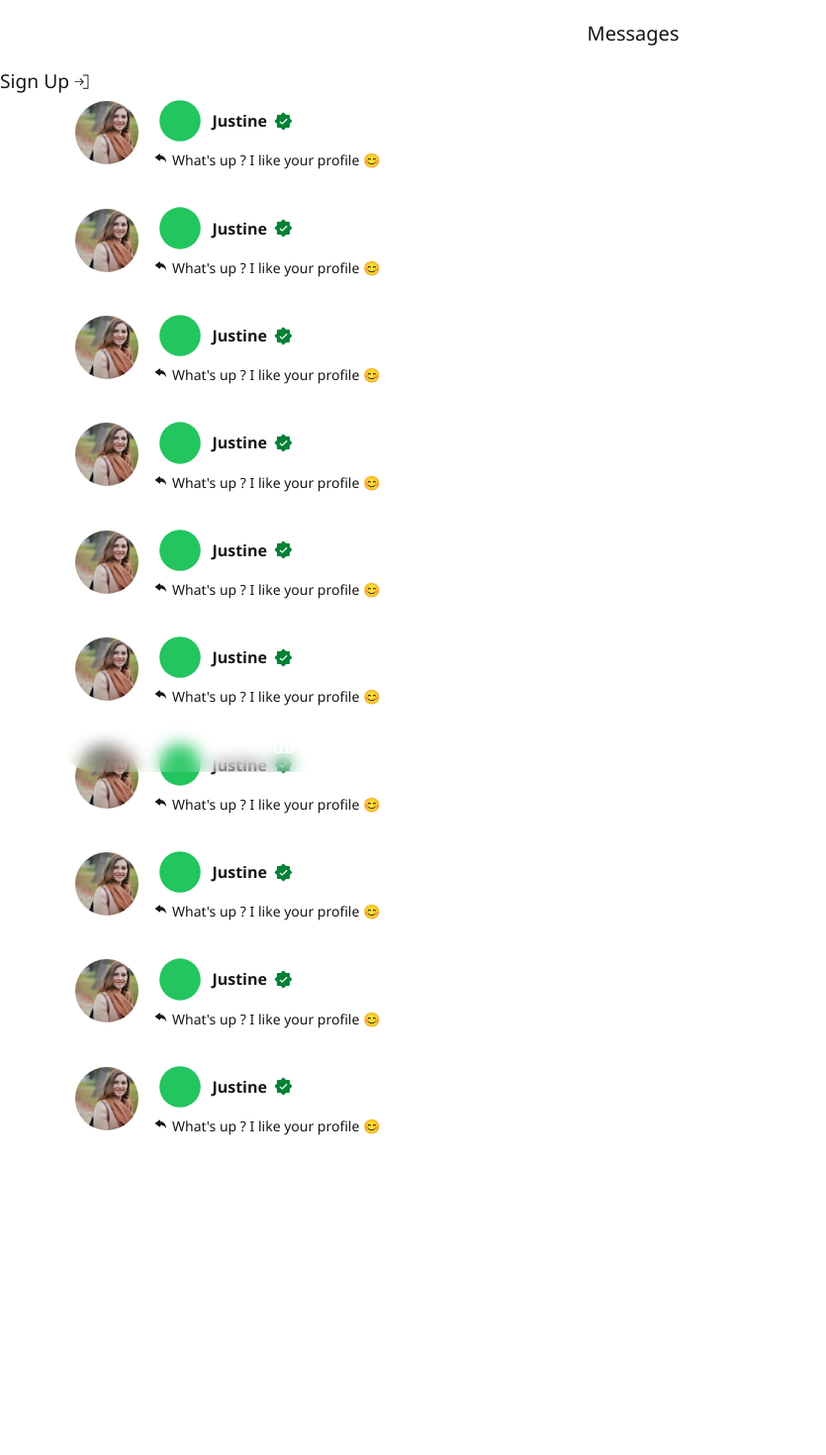
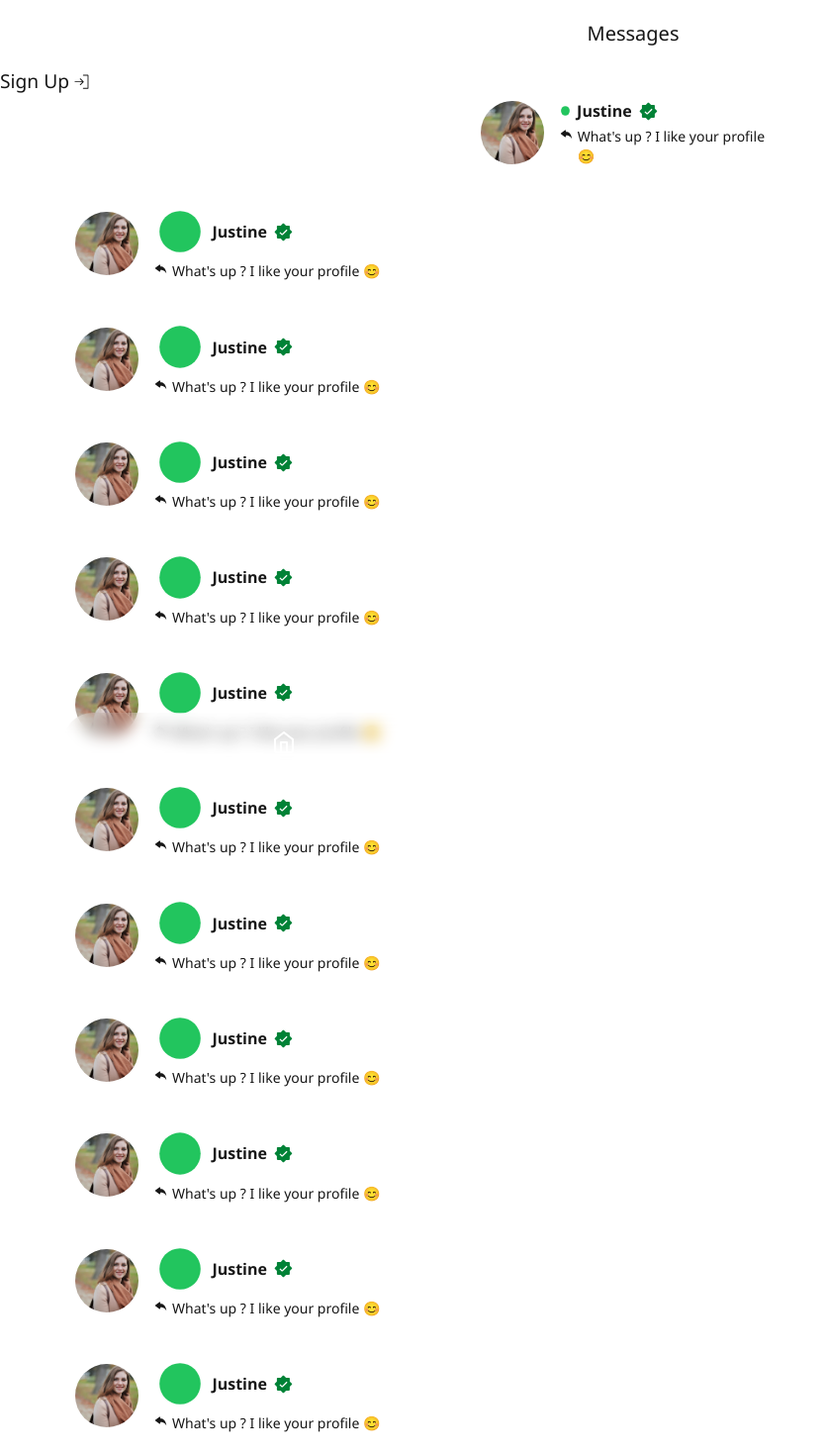
Before and after one commit to kevincalixte/wivy-nextjs, a Next.js app: page /messages in a window 1280 px wide. Shown: the top 1470 px of the page at 99% size, without its empty margins (0-835 px from the left). Before the commit the page ends 1252 px from the top, so only its background shows below. Built offline with nearby package versions, Linux system fonts and the light colour scheme.

Commit message:
chat: created

```diff
--- /dev/null
+++ b/src/app/chat/page.tsx
@@ -0,0 +1,14 @@
+import React from 'react'
+import NavbarBottom from '../components/NavbarBottom/NavbarBottom'
+import ChatMessage from '../components/ChatMessage/ChatMessage'
+
+function chat() {
+  return (
+    <div>
+      <ChatMessage></ChatMessage>
+      <NavbarBottom></NavbarBottom>
+    </div>
+  )
+}
+
+export default chat
--- /dev/null
+++ b/src/app/components/ChatMessage/ChatMessage.tsx
@@ -0,0 +1,10 @@
+import React from 'react'
+
+function ChatMessage() {
+    // A faire : nav profil  + area message + message left right + navbottom + photos/fichier type send
+    return (
+        <div>ChatMessage</div>
+    )
+}
+
+export default ChatMessage
--- a/src/app/components/Feedback/Feedback.tsx
+++ b/src/app/components/Feedback/Feedback.tsx
@@ -16,7 +16,7 @@ type Feedback = {
 function FeedbackCard({ feedback }: { feedback: Feedback }) {
     return (
         <div className='relative flex justify-center'>
-            <article className='absolute flex flex-col items-center w-3/4 gap-1 p-5 rounded-xs bg-gray-300 text-black hover:bg-white hover:cursor-pointer'>
+            <article className='absolute flex flex-col items-center w-[80%] gap-1 p-5 rounded-xs bg-gray-300 text-black hover:bg-white hover:cursor-pointer'>
                 <h3>{feedback.name}</h3>
                 <p className='text-xs text-black-300'>About : {feedback.subject}</p>
                 <p>{feedback.message}</p>
--- a/src/app/components/NavbarBottom/NavbarBottom.tsx
+++ b/src/app/components/NavbarBottom/NavbarBottom.tsx
@@ -25,8 +25,8 @@ function NavbarBottom({ onProfile }: { onProfile?: boolean }) {
             <li><Link href={"/account"} className="flex items-center gap-1">< FiUser /></Link></li>
           </ul>
         </nav>
+      }
 
-      }
     </div>
   )
 }
--- a/src/app/components/Pricing/Pricing.tsx
+++ b/src/app/components/Pricing/Pricing.tsx
@@ -6,8 +6,8 @@ function Pricing() {
         <section className='min-h-screen flex flex-col justify-evenly items-center max-w-2xl'>
             <h2 className='text-[1.5rem] font-thin'>Unlock More Features</h2>
 
-            <div className='flex flex-wrap justify-center gap-5 [&_li]:flex [&_li]:items-center [&_li]:gap-1.5 [&_li]:mb-2'>
-                <article className="flex flex-col gap-5 p-10 rounded-xs bg-white/5 border border-white/5">
+            <div className='flex flex-wrap justify-center gap-5 [&_li]:flex [&_li]:items-center [&_li]:gap-1.5 [&_li]:mb-2 [&_article]:w-[80%] [&_article]:px-10 [&_article]:py-5 '>
+                <article className="flex flex-col gap-5 rounded-xs bg-white/5 border border-white/5">
                     <h3 className='text-[1.2rem]'>Free</h3>
                     <ul>
                         <li>
@@ -29,7 +29,7 @@ function Pricing() {
                         </li>
                     </ul>
                 </article>
-                <article className="flex flex-col gap-5 p-10 rounded-xs bg-white/5 border border-white/5">
+                <article className="flex flex-col gap-5 rounded-xs bg-white/5 border border-white/5">
                     <h3 className='text-[1.2rem]'>Premium</h3>
                     <ul>
                         <li>
--- a/src/app/components/UserMessage/UserMessage.tsx
+++ b/src/app/components/UserMessage/UserMessage.tsx
@@ -1,12 +1,28 @@
 'use client'
+import Link from "next/link";
+
 import { BsFillReplyFill } from "react-icons/bs";
 import { VscVerifiedFilled } from "react-icons/vsc";
 function UserMessage() {
 
     return (
         <div className='flex flex-col items-center w-full pt-20 mb-22'>
-            <div className='flex items-center w-[90%] px-3 gap-1 bg-white/10 p-3 m-1 rounded-2xl'>
-
+            <Link href={'/chat'}>
+                <article className='flex items-center w-[95%] m-2 p-3 gap-1 rounded-2xl bg-white/10'>
+                    <div className="shrink-0 w-16 h-16 rounded-full overflow-hidden"><img className="w-full h-full object-cover" src="/img/home/album-meet/meet2.jpg" alt="" /></div>
+                    <div className='flex flex-col w-full gap-1 pl-3'>
+                        <div className='flex items-center h-[40%] gap-1.5'>
+                            <img className='w-[5%]' src="/img/user/user-connected.svg" alt="" />
+                            <span className='flex items-center font-semibold'>Justine</span>
+                            <span className='text-[1.3rem]'><VscVerifiedFilled className='text-green-700'></VscVerifiedFilled></span>
+                        </div>
+                        <div className='flex items-center h-[60%]'>
+                            <span className='flex gap-1 text-sm'><BsFillReplyFill></BsFillReplyFill>What's up ? I like your profile 😊</span>
+                        </div>
+                    </div>
+                </article>
+            </Link>
+            <article className='flex items-center w-[90%] m-2 p-3 gap-1 rounded-2xl bg-white/10'>
                 <div className="shrink-0 w-16 h-16 rounded-full overflow-hidden"><img className="w-full h-full object-cover" src="/img/home/album-meet/meet2.jpg" alt="" /></div>
                 <div className='flex flex-col w-full gap-1 pl-3'>
                     <div className='flex items-center h-[40%] gap-1.5'>
@@ -18,9 +34,8 @@ function UserMessage() {
                         <span className='flex gap-1 text-sm'><BsFillReplyFill></BsFillReplyFill>What's up ? I like your profile 😊</span>
                     </div>
                 </div>
-            </div>
-            <div className='flex items-center w-[90%] px-3 gap-1 bg-white/10 p-3 m-1 rounded-2xl'>
-
+            </article>
+            <article className='flex items-center w-[90%] m-2 p-3 gap-1 rounded-2xl bg-white/10'>
                 <div className="shrink-0 w-16 h-16 rounded-full overflow-hidden"><img className="w-full h-full object-cover" src="/img/home/album-meet/meet2.jpg" alt="" /></div>
                 <div className='flex flex-col w-full gap-1 pl-3'>
                     <div className='flex items-center h-[40%] gap-1.5'>
@@ -32,9 +47,8 @@ function UserMessage() {
                         <span className='flex gap-1 text-sm'><BsFillReplyFill></BsFillReplyFill>What's up ? I like your profile 😊</span>
                     </div>
                 </div>
-            </div>
-            <div className='flex items-center w-[90%] px-3 gap-1 bg-white/10 p-3 m-1 rounded-2xl'>
-
+            </article>
+            <article className='flex items-center w-[90%] m-2 p-3 gap-1 rounded-2xl bg-white/10'>
                 <div className="shrink-0 w-16 h-16 rounded-full overflow-hidden"><img className="w-full h-full object-cover" src="/img/home/album-meet/meet2.jpg" alt="" /></div>
                 <div className='flex flex-col w-full gap-1 pl-3'>
                     <div className='flex items-center h-[40%] gap-1.5'>
@@ -46,9 +60,8 @@ function UserMessage() {
                         <span className='flex gap-1 text-sm'><BsFillReplyFill></BsFillReplyFill>What's up ? I like your profile 😊</span>
                     </div>
                 </div>
-            </div>
-            <div className='flex items-center w-[90%] px-3 gap-1 bg-white/10 p-3 m-1 rounded-2xl'>
-
+            </article>
+            <article className='flex items-center w-[90%] m-2 p-3 gap-1 rounded-2xl bg-white/10'>
                 <div className="shrink-0 w-16 h-16 rounded-full overflow-hidden"><img className="w-full h-full object-cover" src="/img/home/album-meet/meet2.jpg" alt="" /></div>
                 <div className='flex flex-col w-full gap-1 pl-3'>
                     <div className='flex items-center h-[40%] gap-1.5'>
@@ -60,9 +73,8 @@ function UserMessage() {
                         <span className='flex gap-1 text-sm'><BsFillReplyFill></BsFillReplyFill>What's up ? I like your profile 😊</span>
                     </div>
                 </div>
-            </div>
-            <div className='flex items-center w-[90%] px-3 gap-1 bg-white/10 p-3 m-1 rounded-2xl'>
-
+            </article>
+            <article className='flex items-center w-[90%] m-2 p-3 gap-1 rounded-2xl bg-white/10'>
                 <div className="shrink-0 w-16 h-16 rounded-full overflow-hidden"><img className="w-full h-full object-cover" src="/img/home/album-meet/meet2.jpg" alt="" /></div>
                 <div className='flex flex-col w-full gap-1 pl-3'>
                     <div className='flex items-center h-[40%] gap-1.5'>
@@ -74,9 +86,8 @@ function UserMessage() {
                         <span className='flex gap-1 text-sm'><BsFillReplyFill></BsFillReplyFill>What's up ? I like your profile 😊</span>
                     </div>
                 </div>
-            </div>
-            <div className='flex items-center w-[90%] px-3 gap-1 bg-white/10 p-3 m-1 rounded-2xl'>
-
+            </article>
+            <article className='flex items-center w-[90%] m-2 p-3 gap-1 rounded-2xl bg-white/10'>
                 <div className="shrink-0 w-16 h-16 rounded-full overflow-hidden"><img className="w-full h-full object-cover" src="/img/home/album-meet/meet2.jpg" alt="" /></div>
                 <div className='flex flex-col w-full gap-1 pl-3'>
                     <div className='flex items-center h-[40%] gap-1.5'>
@@ -88,9 +99,8 @@ function UserMessage() {
                         <span className='flex gap-1 text-sm'><BsFillReplyFill></BsFillReplyFill>What's up ? I like your profile 😊</span>
                     </div>
                 </div>
-            </div>
-            <div className='flex items-center w-[90%] px-3 gap-1 bg-white/10 p-3 m-1 rounded-2xl'>
-
+            </article>
+            <article className='flex items-center w-[90%] m-2 p-3 gap-1 rounded-2xl bg-white/10'>
                 <div className="shrink-0 w-16 h-16 rounded-full overflow-hidden"><img className="w-full h-full object-cover" src="/img/home/album-meet/meet2.jpg" alt="" /></div>
                 <div className='flex flex-col w-full gap-1 pl-3'>
                     <div className='flex items-center h-[40%] gap-1.5'>
@@ -102,9 +112,8 @@ function UserMessage() {
                         <span className='flex gap-1 text-sm'><BsFillReplyFill></BsFillReplyFill>What's up ? I like your profile 😊</span>
                     </div>
                 </div>
-            </div>
-            <div className='flex items-center w-[90%] px-3 gap-1 bg-white/10 p-3 m-1 rounded-2xl'>
-
+            </article>
+            <article className='flex items-center w-[90%] m-2 p-3 gap-1 rounded-2xl bg-white/10'>
                 <div className="shrink-0 w-16 h-16 rounded-full overflow-hidden"><img className="w-full h-full object-cover" src="/img/home/album-meet/meet2.jpg" alt="" /></div>
                 <div className='flex flex-col w-full gap-1 pl-3'>
                     <div className='flex items-center h-[40%] gap-1.5'>
@@ -116,9 +125,8 @@ function UserMessage() {
                         <span className='flex gap-1 text-sm'><BsFillReplyFill></BsFillReplyFill>What's up ? I like your profile 😊</span>
                     </div>
                 </div>
-            </div>
-            <div className='flex items-center w-[90%] px-3 gap-1 bg-white/10 p-3 m-1 rounded-2xl'>
-
+            </article>
+            <article className='flex items-center w-[90%] m-2 p-3 gap-1 rounded-2xl bg-white/10'>
                 <div className="shrink-0 w-16 h-16 rounded-full overflow-hidden"><img className="w-full h-full object-cover" src="/img/home/album-meet/meet2.jpg" alt="" /></div>
                 <div className='flex flex-col w-full gap-1 pl-3'>
                     <div className='flex items-center h-[40%] gap-1.5'>
@@ -130,9 +138,8 @@ function UserMessage() {
                         <span className='flex gap-1 text-sm'><BsFillReplyFill></BsFillReplyFill>What's up ? I like your profile 😊</span>
                     </div>
                 </div>
-            </div>
-            <div className='flex items-center w-[90%] px-3 gap-1 bg-white/10 p-3 m-1 rounded-2xl'>
-
+            </article>
+            <article className='flex items-center w-[90%] m-2 p-3 gap-1 rounded-2xl bg-white/10'>
                 <div className="shrink-0 w-16 h-16 rounded-full overflow-hidden"><img className="w-full h-full object-cover" src="/img/home/album-meet/meet2.jpg" alt="" /></div>
                 <div className='flex flex-col w-full gap-1 pl-3'>
                     <div className='flex items-center h-[40%] gap-1.5'>
@@ -144,9 +151,20 @@ function UserMessage() {
                         <span className='flex gap-1 text-sm'><BsFillReplyFill></BsFillReplyFill>What's up ? I like your profile 😊</span>
                     </div>
                 </div>
-            </div>
-
-
+            </article>
+            <article className='flex items-center w-[90%] m-2 p-3 gap-1 rounded-2xl bg-white/10'>
+                <div className="shrink-0 w-16 h-16 rounded-full overflow-hidden"><img className="w-full h-full object-cover" src="/img/home/album-meet/meet2.jpg" alt="" /></div>
+                <div className='flex flex-col w-full gap-1 pl-3'>
+                    <div className='flex items-center h-[40%] gap-1.5'>
+                        <img className='w-[5%]' src="/img/user/user-connected.svg" alt="" />
+                        <span className='flex items-center font-semibold'>Justine</span>
+                        <span className='text-[1.3rem]'><VscVerifiedFilled className='text-green-700'></VscVerifiedFilled></span>
+                    </div>
+                    <div className='flex items-center h-[60%]'>
+                        <span className='flex gap-1 text-sm'><BsFillReplyFill></BsFillReplyFill>What's up ? I like your profile 😊</span>
+                    </div>
+                </div>
+            </article>
 
         </div>
     )
```
Also changed, not shown: src/app/components/NavbarTop/NavbarTop.tsx (+5 -2 lines).
